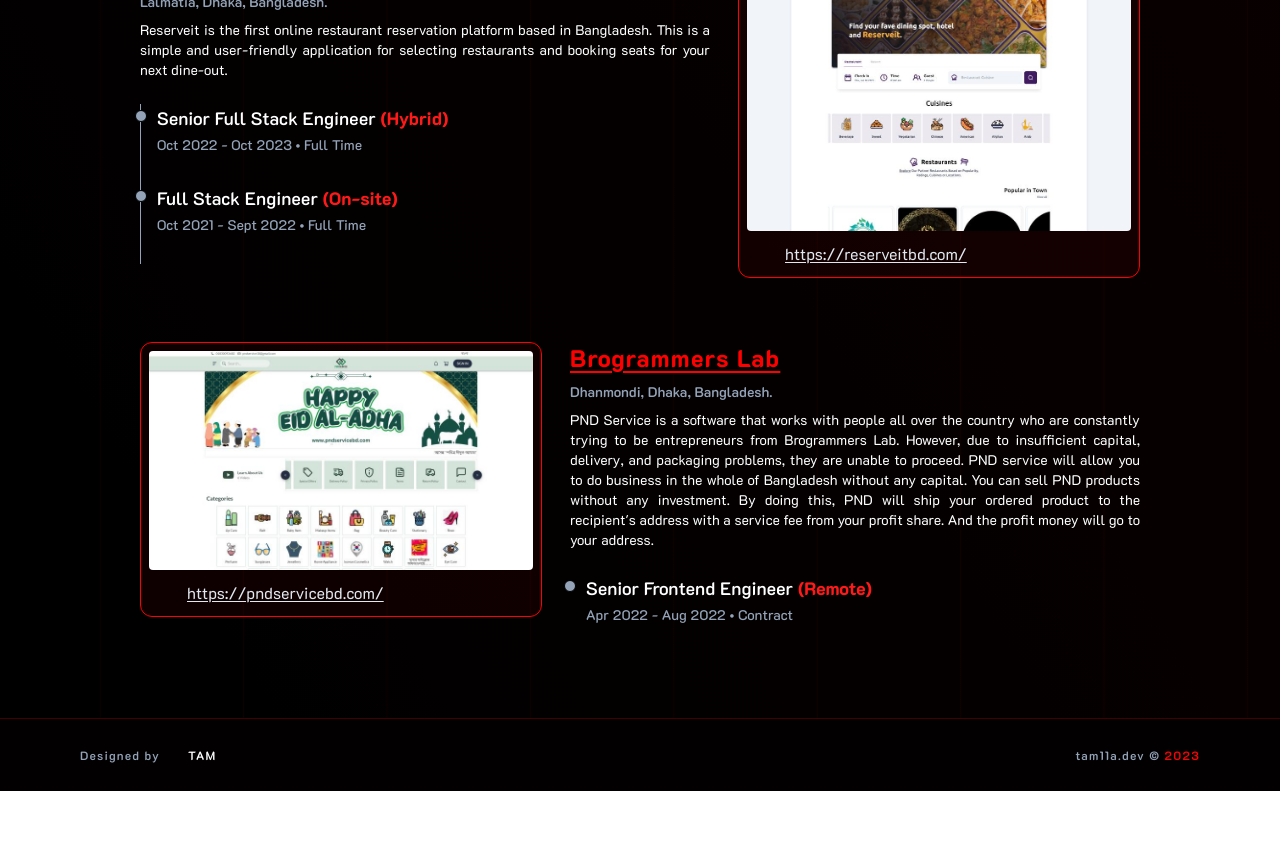
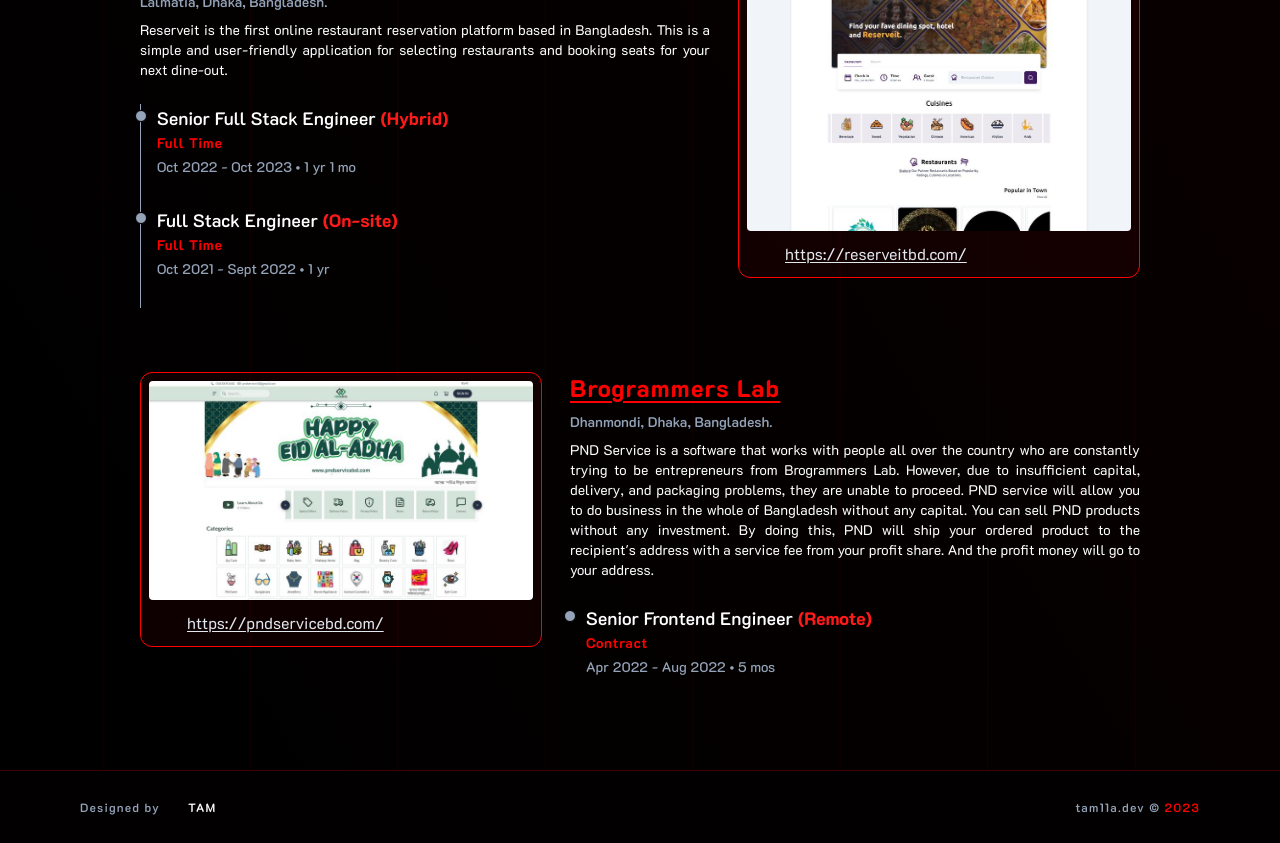
Before and after one commit to tam11a/v1.tam11a.dev, a React (Vite) app: page / in a window 1280 px wide. Shown: the part 1060-1903 px from the top of the page. Before the commit the page ends 1851 px from the top, so only its background shows below. Built offline with nearby package versions, Linux system fonts and the light colour scheme; some icons are missing.

Commit message:
added: job duration

```diff
--- a/src/pages/Home/components/Experiences/components/Card.tsx
+++ b/src/pages/Home/components/Experiences/components/Card.tsx
@@ -70,9 +70,12 @@
 									({position.location_type})
 								</span>
 							</h3>
-							<time className="mb-1 text-sm font-medium leading-none text-slate-400">
+							<p className="my-1 text-sm font-bold tracking-wider leading-none text-primary">
+								{position.job_type}
+							</p>
+							<time className="text-sm font-medium leading-none text-slate-400">
 								{position.start_date} - {position.end_date} &bull;{" "}
-								{position.job_type}
+								{position.duration}
 							</time>
 						</li>
 					);
```
